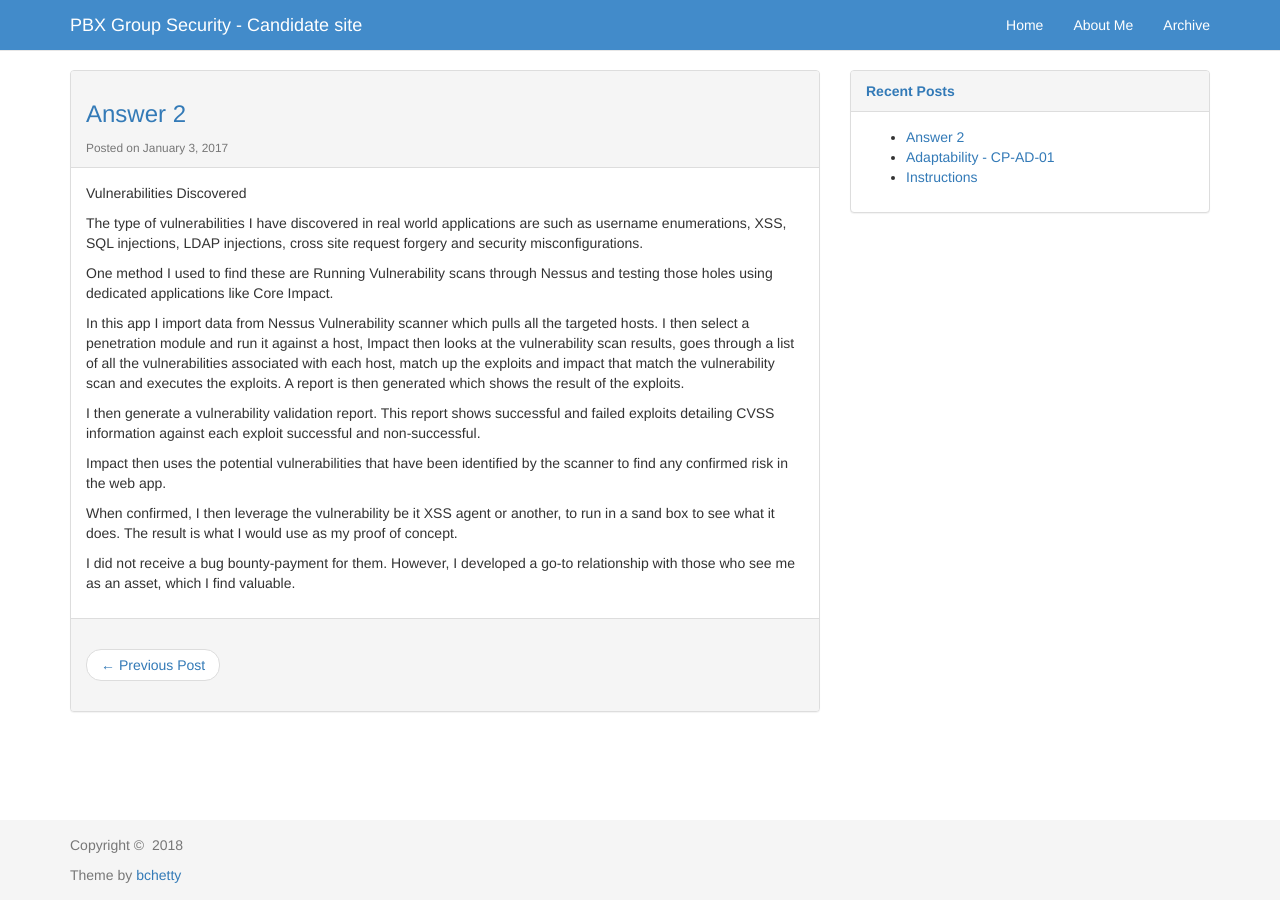
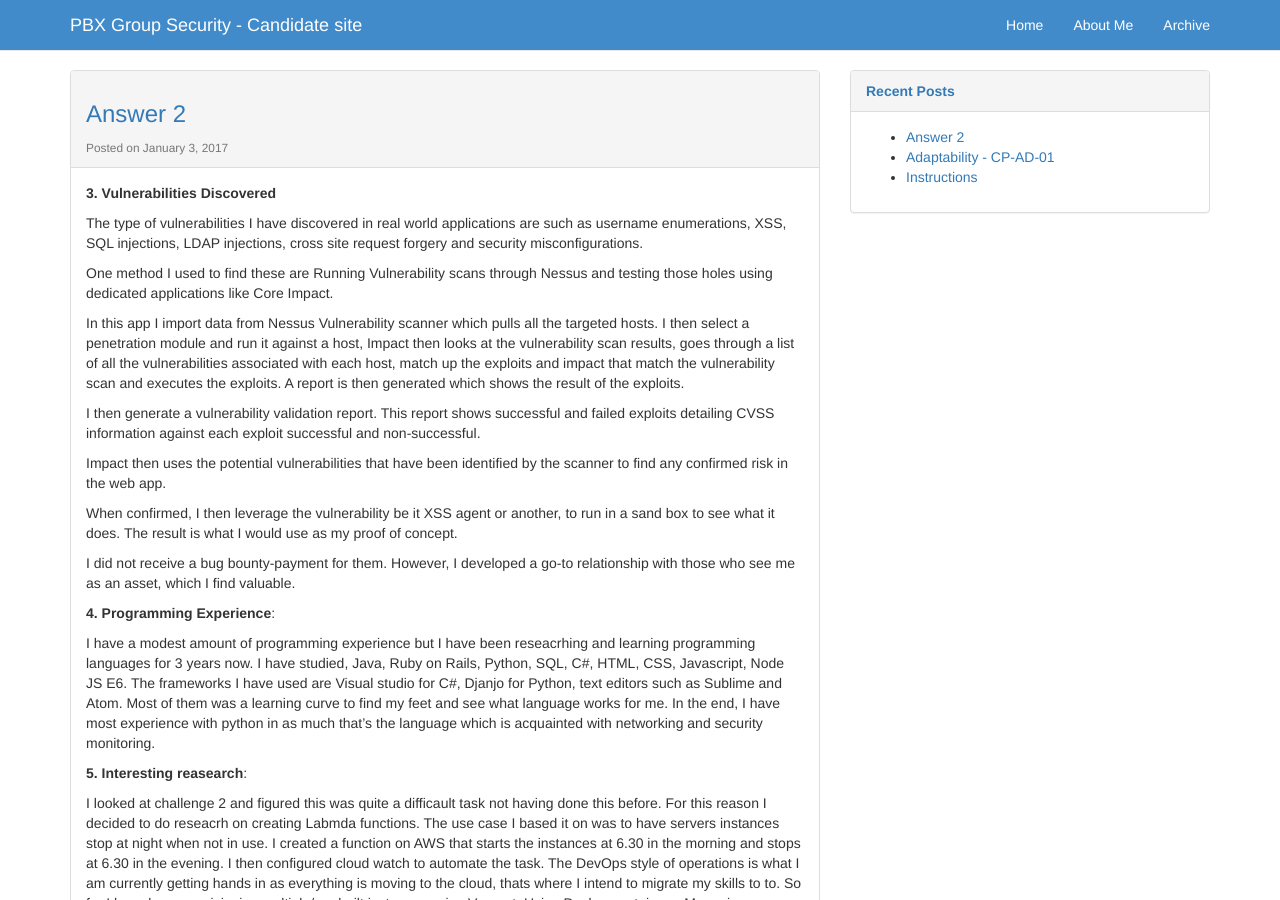
Before and after one commit to JWanderema/joelsPBXanswers, a Jekyll site: the page built from _posts/2017-01-03-Answer-2.md, in a window 1280 px wide and 900 px high. Built offline with Jekyll 4.4.1, drawn with Linux system fonts in a browser that asks for light colours; nearby versions of some CDN libraries; some of the changed text lies outside the part shown.

Commit message:
Submission

```diff
--- a/_posts/2017-01-03-Answer-2.md
+++ b/_posts/2017-01-03-Answer-2.md
@@ -3,7 +3,7 @@ layout  : post
 title   : Answer 2
 ---
 
-Vulnerabilities Discovered
+**3. Vulnerabilities Discovered**
 
 The type of vulnerabilities I have discovered in real world applications are such as username enumerations, XSS, SQL injections, LDAP injections, cross site request forgery and security misconfigurations.
 
@@ -18,3 +18,13 @@ Impact then uses the potential vulnerabilities that have been identified by the
 When confirmed, I then leverage the vulnerability be it XSS agent or another, to run in a sand box to see what it does. The result is what I would use as my proof of concept.
 
 I did not receive a bug bounty-payment for them. However, I developed a go-to relationship with those who see me as an asset, which I find valuable.
+
+
+**4. Programming Experience**:
+
+I have a modest amount of programming experience but I have been reseacrhing and learning programming languages for 3 years now. I have studied, Java, Ruby on Rails, Python, SQL, C#, HTML, CSS, Javascript, Node JS E6. The frameworks I have used are Visual studio for C#, Djanjo for Python, text editors such as Sublime and Atom. Most of them was a learning curve to find my feet and see what language works for me. In the end, I have most experience with python in as much that’s the language which is acquainted with networking and security monitoring.
+
+
+**5. Interesting reasearch**:
+
+I looked at challenge 2 and figured this was quite a difficault task not having done this before. For this reason I decided to do reseacrh on creating Labmda functions. The use case I based it on was to have servers instances stop at night when not in use. I created a function on AWS that starts the instances at 6.30 in the morning and stops at 6.30 in the evening. I then configured cloud watch to automate the task. The DevOps style of operations is what I am currently getting hands in as everything is moving to the cloud, thats where I intend to migrate my skills to to. So far I have been provisioning multiple/ prebuilt instances using Vagrant. Using Docker containers. Managing configuration with Ansible. Getting used to Version control using Git and practicing Continuous Integration with Jenkins. As I am enthusiastic about the cloud operations I am developing my skills and endevour enhancing my skills and competence.
```
Also changed, not shown: _posts/2017-01-02-Answer-CP-AD-01.md (+0 -2 lines).
